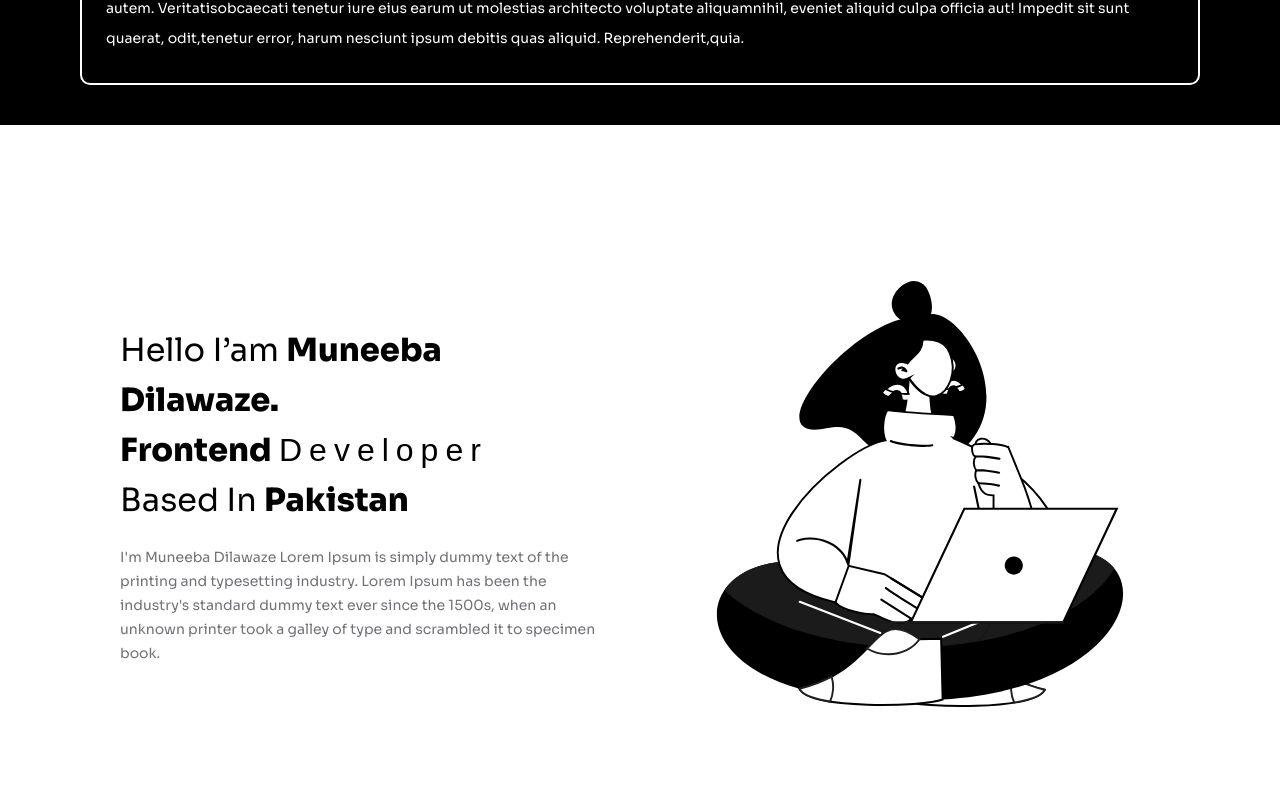
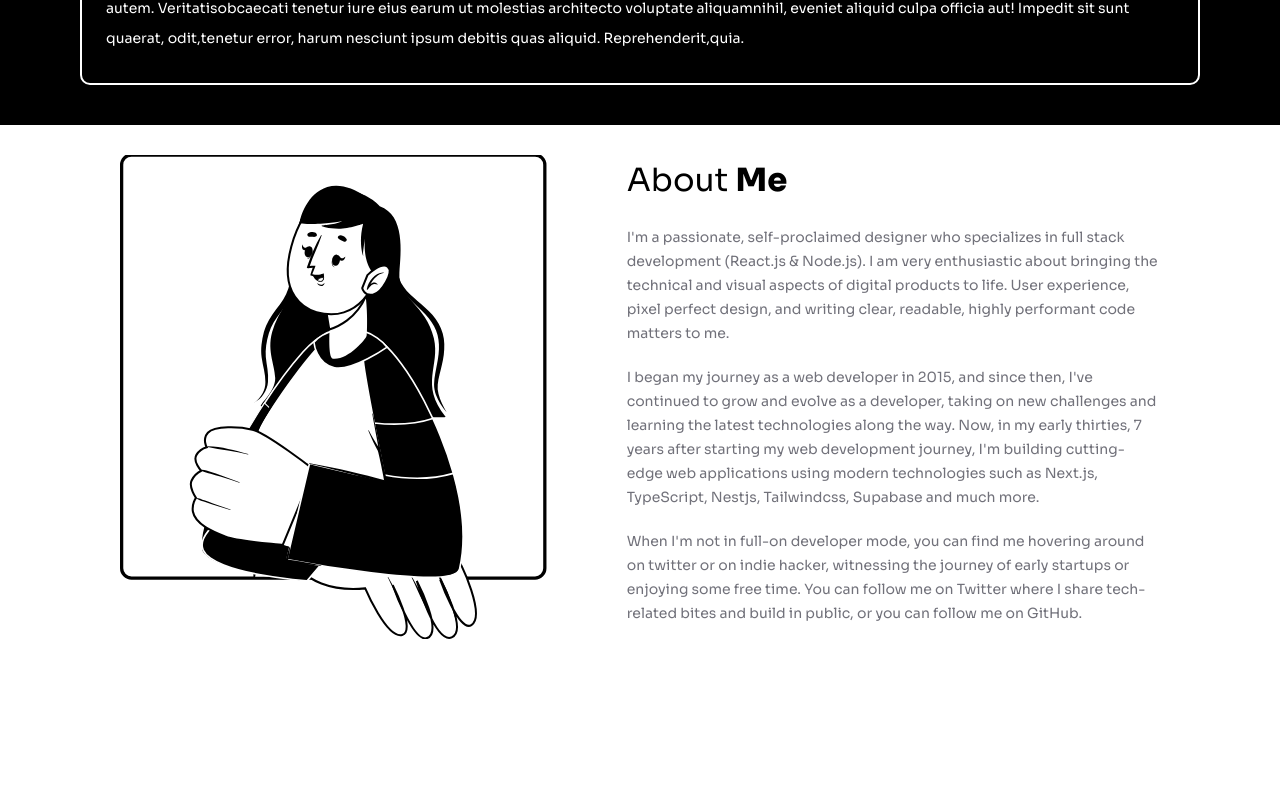
Before and after one commit to muneebaa/MyPortfolio, a React (Vite) app: page / in a window 1280 px wide. Shown: the part 2358-3160 px from the top of the page. Built offline with nearby package versions, Linux system fonts and the light colour scheme; a web font is replaced by a local one.

Commit message:
Component name changed

```diff
--- a/src/mainComponents/AboutMe/AboutMe.jsx
+++ b/src/mainComponents/AboutMe/AboutMe.jsx
@@ -1,35 +1,45 @@
 import React from "react";
-import girlImg from "../../assets/girl.svg";
+import girlImg from "../../assets/girl2.svg";
 import "./style.css";
 
 const AboutMe = () => {
   return (
     <div className="about_main spacing_main" id="">
       <div className="about_section1">
-        <div className="about_section1_head">
+        <img src={girlImg} />
+      </div>
+      <div className="about_section2">
+        <div className="about_section2_head">
           <h1>
-            Hello I’am <span className="text_bold">Muneeba Dilawaze.</span>
-          </h1>
-          <h1>
-            <span className="text_bold">Frontend</span>{" "}
-            <span className="text_outline">Developer</span>
-          </h1>
-          <h1>
-            Based In <span className="text_bold">Pakistan</span>
+            About <span className="text_bold">Me</span>
           </h1>
         </div>
-        <div className="about_section1_para">
+        <div className="about_section2_para">
           <p>
-            I'm Muneeba Dilawaze Lorem Ipsum is simply dummy text of the
-            printing and typesetting industry. Lorem Ipsum has been the
-            industry's standard dummy text ever since the 1500s, when an unknown
-            printer took a galley of type and scrambled it to specimen book.
+            I'm a passionate, self-proclaimed designer who specializes in full
+            stack development (React.js & Node.js). I am very enthusiastic about
+            bringing the technical and visual aspects of digital products to
+            life. User experience, pixel perfect design, and writing clear,
+            readable, highly performant code matters to me.
+          </p>
+          <p>
+            I began my journey as a web developer in 2015, and since then, I've
+            continued to grow and evolve as a developer, taking on new
+            challenges and learning the latest technologies along the way. Now,
+            in my early thirties, 7 years after starting my web development
+            journey, I'm building cutting-edge web applications using modern
+            technologies such as Next.js, TypeScript, Nestjs, Tailwindcss,
+            Supabase and much more.
+          </p>
+          <p>
+            When I'm not in full-on developer mode, you can find me hovering
+            around on twitter or on indie hacker, witnessing the journey of
+            early startups or enjoying some free time. You can follow me on
+            Twitter where I share tech-related bites and build in public, or you
+            can follow me on GitHub.
           </p>
         </div>
         <div></div>
-      </div>
-      <div className="about_section2">
-        <img src={girlImg} />
       </div>
     </div>
   );
--- a/src/mainComponents/AboutMe/style.css
+++ b/src/mainComponents/AboutMe/style.css
@@ -1,7 +1,8 @@
 .about_main {
   display: flex;
-  align-items: center;
+  align-items: flex-start;
   height: calc(100vh - 60px);
+  padding: 30px 0;
 }
 
 .about_section1,
@@ -10,22 +11,30 @@
   padding: 0 40px;
 }
 
-.about_section1_head {
+.about_section1 {
+  width: 40%;
+}
+
+.about_section2_head {
   line-height: 50px;
 }
 
-.about_section1_head h1 {
+.about_section2_head h1 {
   font-weight: 400;
 }
 
-.about_section1_para {
+.about_section2_para {
   color: var(--accent);
   font-size: 14px;
   margin-top: 20px;
   line-height: 24px; /* 150% */
 }
 
-.about_section2 img {
+.about_section2_para p {
+  margin-top: 20px;
+}
+
+.about_section1 img {
   height: 100%;
   width: 100%;
 }
```
